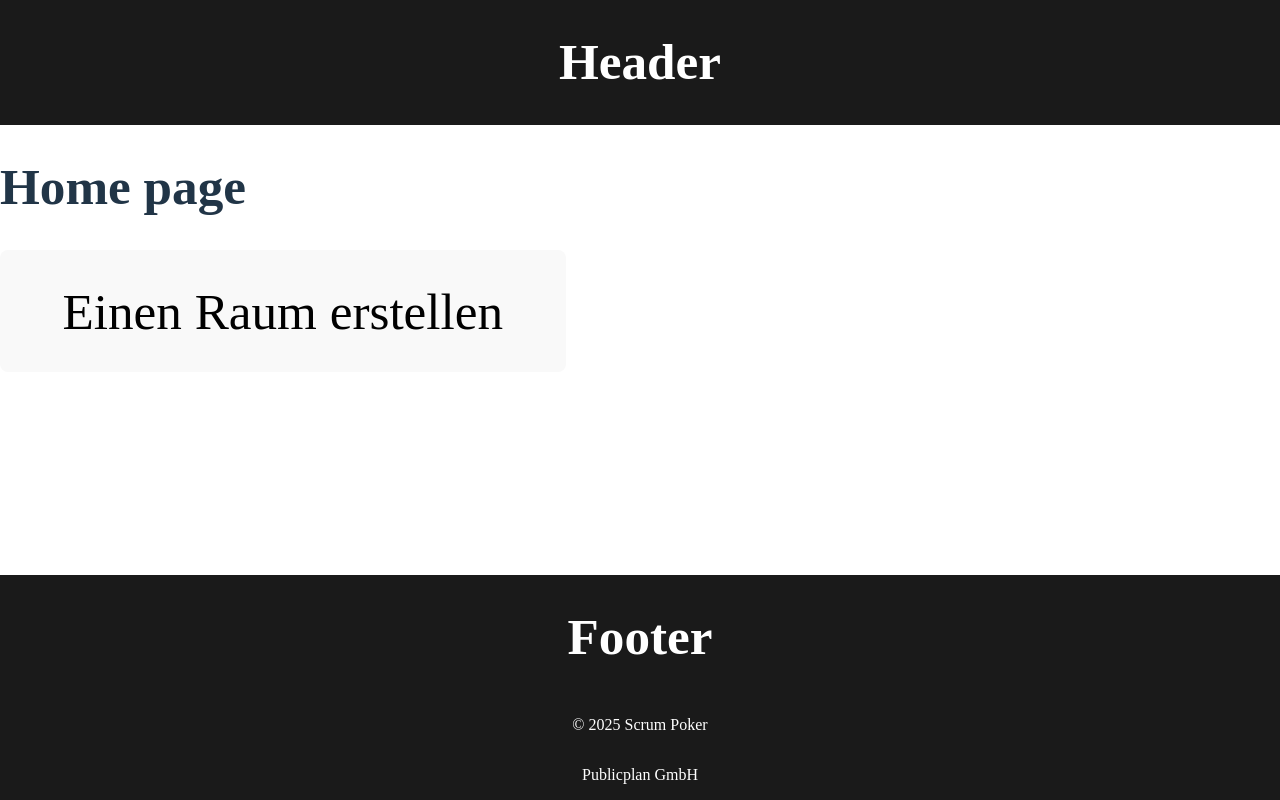
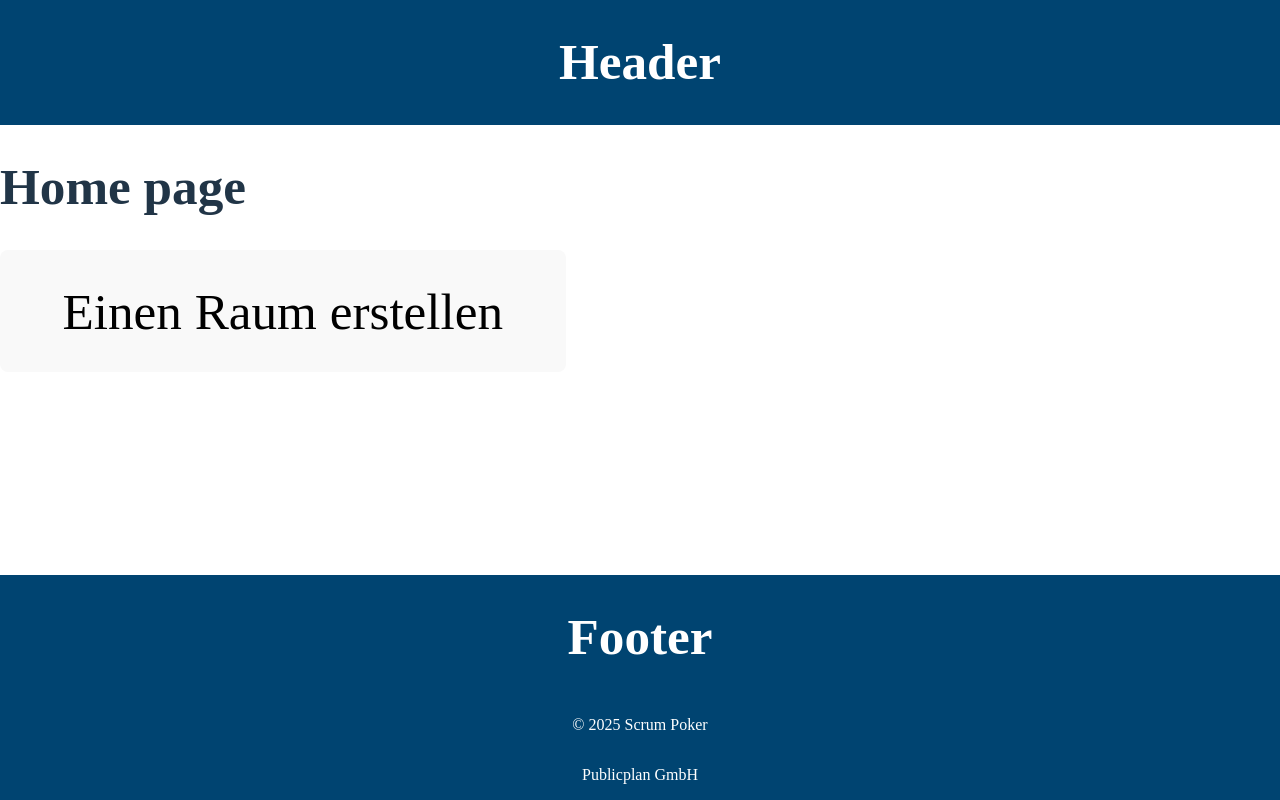
Before and after one commit to nuraiamanzholova/Scrum-poker, a React app in the folder frontend/: page / in a window 1280 px wide. Built offline with nearby package versions, Linux system fonts and the light colour scheme; the HTML template or start-up script is replaced by a standard one.

Commit message:
Layput color changed

```diff
--- a/frontend/src/App.tsx
+++ b/frontend/src/App.tsx
@@ -14,6 +14,7 @@ export default function App() {
             <main className="content">
                 <Routes>
                     <Route path="/" element={<Home />} />
+                    <Route path="/home" element={<Home />} />
                     <Route path="/login" element={<Login />} />
                     <Route path="/room" element={<Room />} />
                     <Route path="*" element={<NotFound />} />
--- a/frontend/src/index.css
+++ b/frontend/src/index.css
@@ -30,7 +30,7 @@ a:hover {
 }
 
 .footer {
-    background-color: #1a1a1a;
+    background-color: #004471;
     color: white;
     text-align: center;
     display: flex;
@@ -40,7 +40,7 @@ a:hover {
 
 .header {
     width: 100%;
-    background-color: #1a1a1a;
+    background-color: #004471;
     color: white;
     text-align: center;
     display: flex;
```
